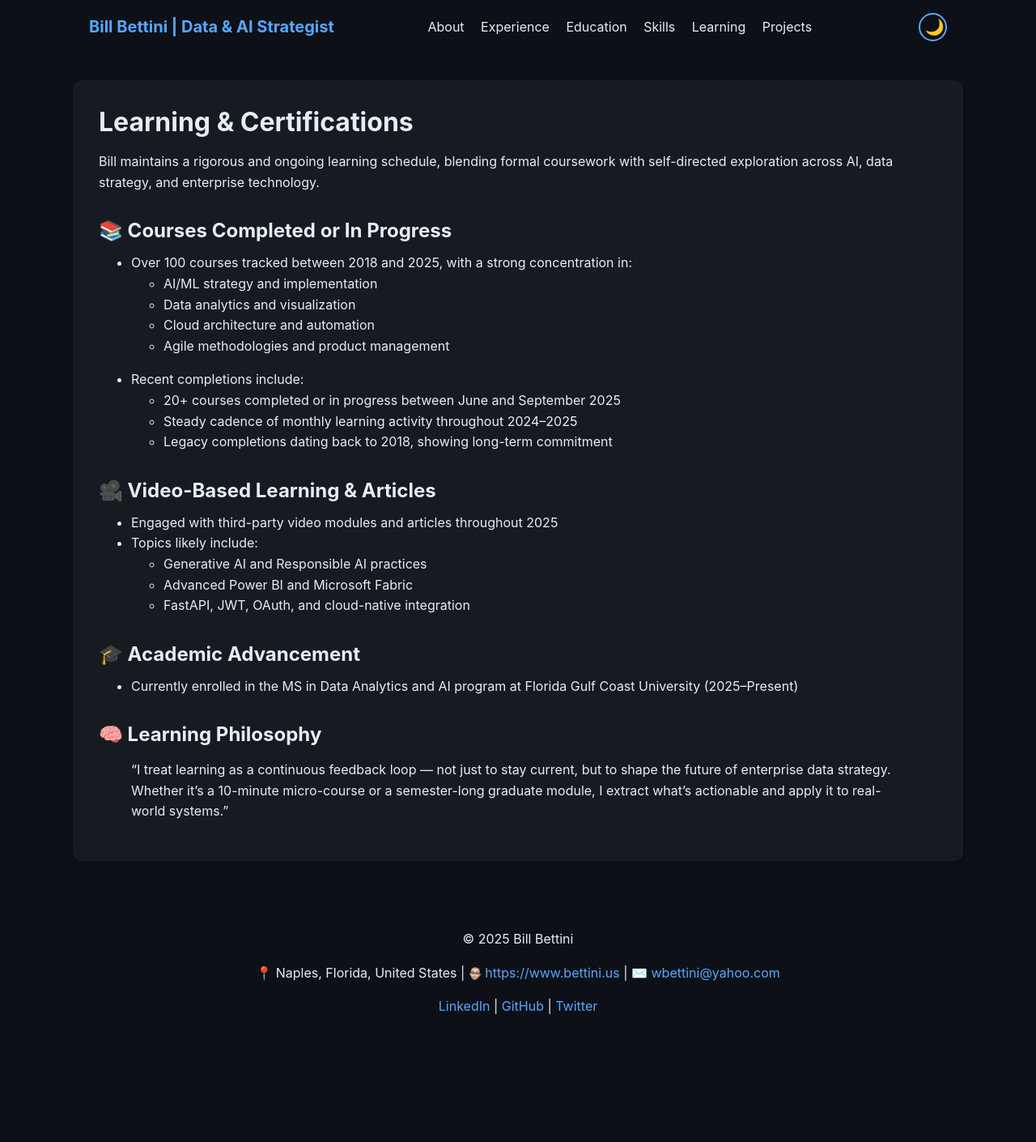
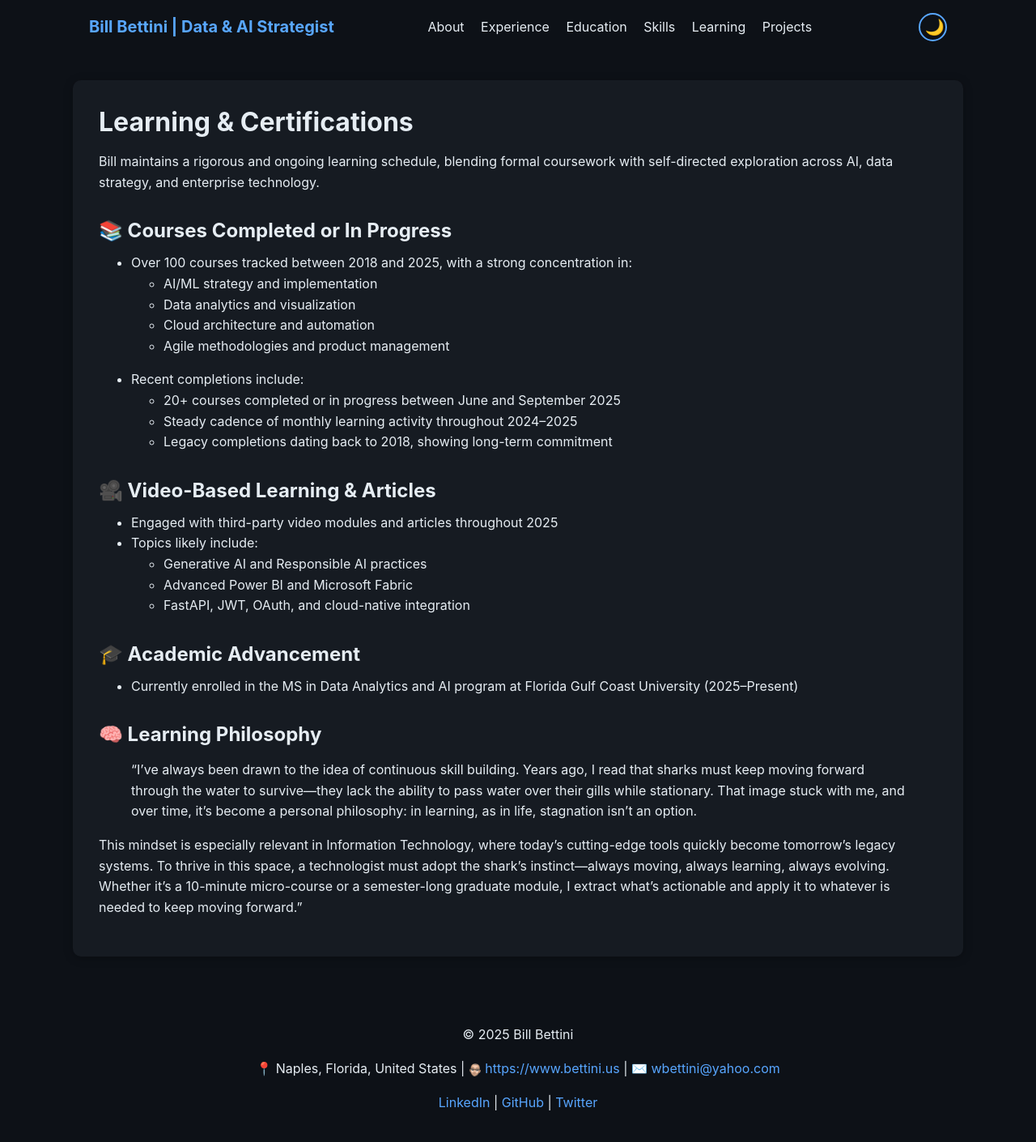
Before and after one commit to wbettini/bettini-site, a Jekyll site: the page built from _pages/learning.md, in a window 1280 px wide. Shown: the whole page at 81% size. Built offline with Jekyll 4.4.1, drawn with Linux system fonts in a browser that asks for light colours; before the commit the page ends 1292 px from its top, so only the background shows below that.

Commit message:
Lifelong Learning and the Shark Mentality

```diff
--- a/_pages/learning.md
+++ b/_pages/learning.md
@@ -29,4 +29,6 @@ Bill maintains a rigorous and ongoing learning schedule, blending formal coursew
 - Currently enrolled in the MS in Data Analytics and AI program at Florida Gulf Coast University (2025–Present)
 
 ## 🧠 Learning Philosophy
-> “I treat learning as a continuous feedback loop — not just to stay current, but to shape the future of enterprise data strategy. Whether it’s a 10-minute micro-course or a semester-long graduate module, I extract what’s actionable and apply it to real-world systems.”
+> “I’ve always been drawn to the idea of continuous skill building. Years ago, I read that sharks must keep moving forward through the water to survive—they lack the ability to pass water over their gills while stationary. That image stuck with me, and over time, it’s become a personal philosophy: in learning, as in life, stagnation isn’t an option.
+
+This mindset is especially relevant in Information Technology, where today’s cutting-edge tools quickly become tomorrow’s legacy systems. To thrive in this space, a technologist must adopt the shark’s instinct—always moving, always learning, always evolving. Whether it’s a 10-minute micro-course or a semester-long graduate module, I extract what’s actionable and apply it to whatever is needed to keep moving forward.”
```
